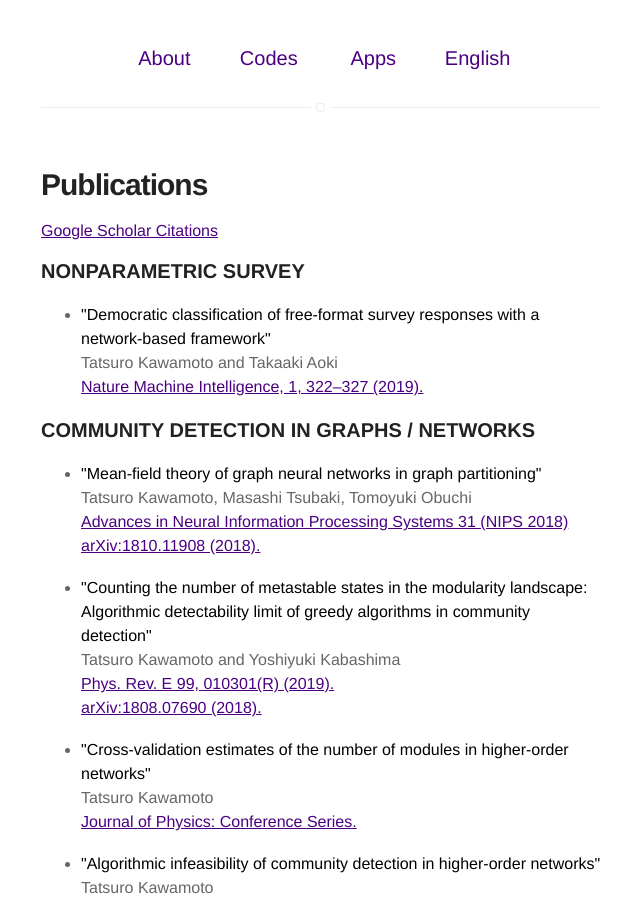
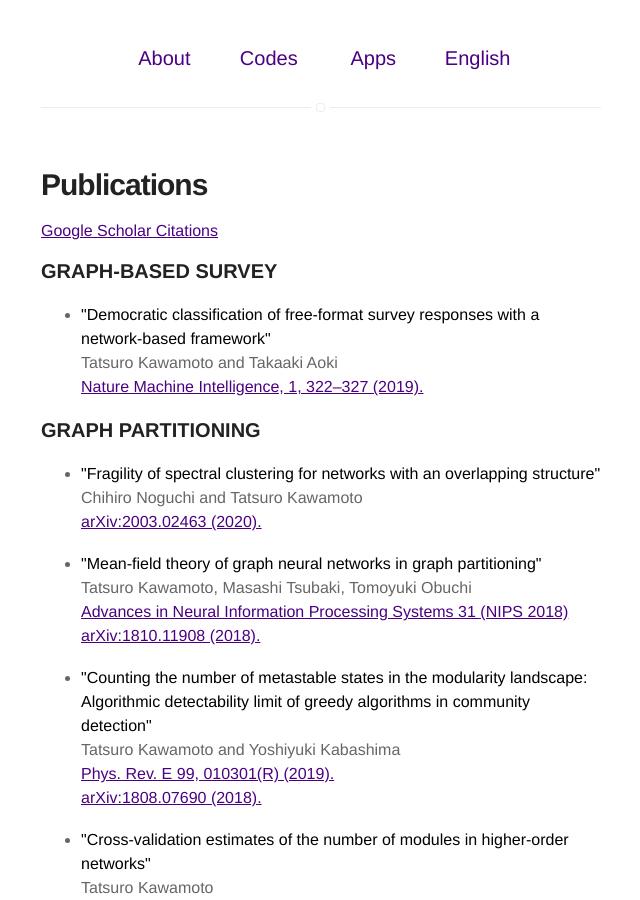
Before and after one commit to tatsuro-kawamoto-jp/tatsuro-kawamoto-jp.github.io, a Jekyll site: the page built from index.html, in a window 1280 px wide and 900 px high, scrolled down 460 px. Shown: the whole window, without its empty margins (319-959 px from the left). Built offline with Jekyll 4.4.1, drawn with Linux system fonts in a browser that asks for light colours.

Commit message:
Update index.html

```diff
--- a/index.html
+++ b/index.html
@@ -6,7 +6,7 @@ title: Home
 <section class="list">
 <h1>Publications</h1>
 <a href="https://scholar.google.com/citations?user=G1cXfg4AAAAJ&hl=ja">Google Scholar Citations</a>
-<h3>NONPARAMETRIC SURVEY</h3>
+<h3>GRAPH-BASED SURVEY</h3>
 <ul>
   <li>
     <strong>"Democratic classification of free-format survey responses with a network-based framework"</strong><br />
@@ -15,8 +15,14 @@ title: Home
   </li>
 </ul>
 
-<h3>COMMUNITY DETECTION IN GRAPHS / NETWORKS</h3>
+<h3>GRAPH PARTITIONING</h3>
 <ul>
+  <li>
+    <strong>"Fragility of spectral clustering for networks with an overlapping structure"</strong><br />
+    Chihiro Noguchi and Tatsuro Kawamoto<br />
+    <a href="https://arxiv.org/abs/2003.02463" target="_blank">arXiv:2003.02463 (2020).</a>
+  </li>
+  <br />
   <li>
     <strong>"Mean-field theory of graph neural networks in graph partitioning"</strong><br />
     Tatsuro Kawamoto, Masashi Tsubaki, Tomoyuki Obuchi<br />
```
